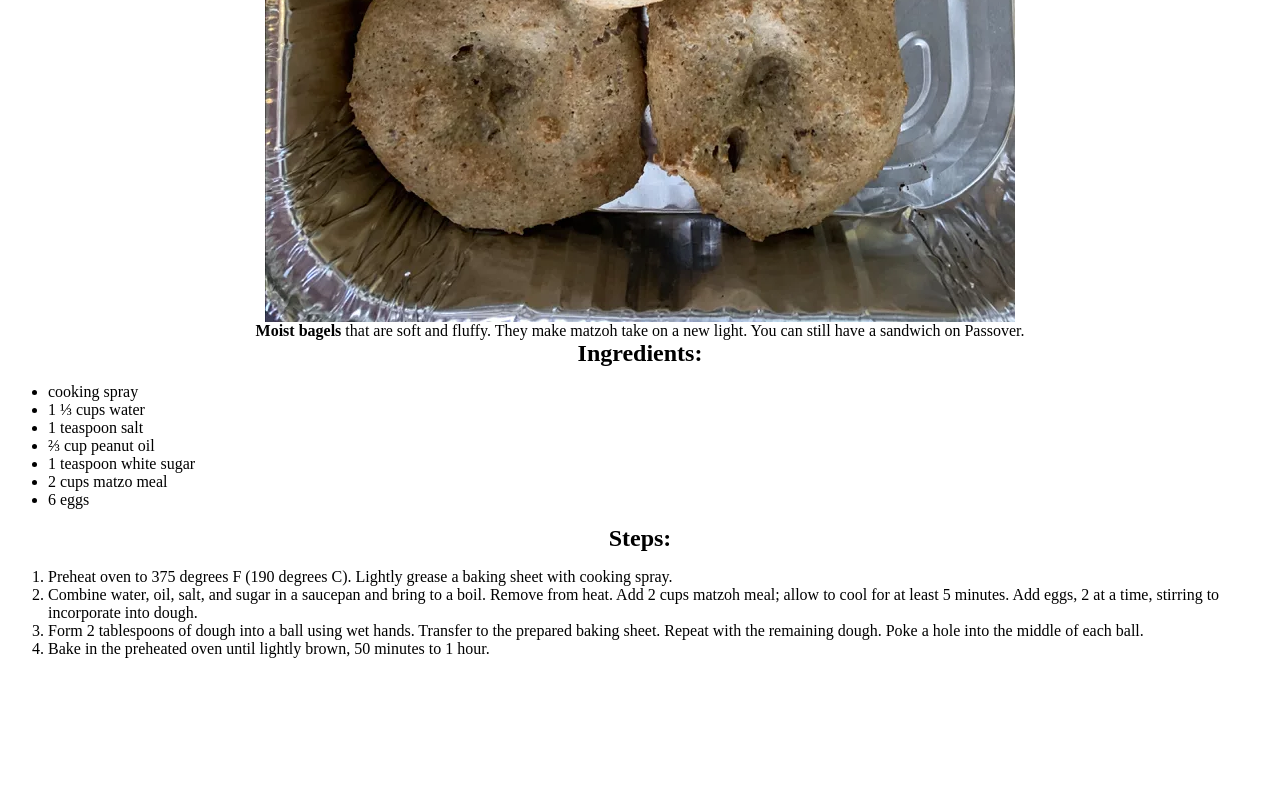
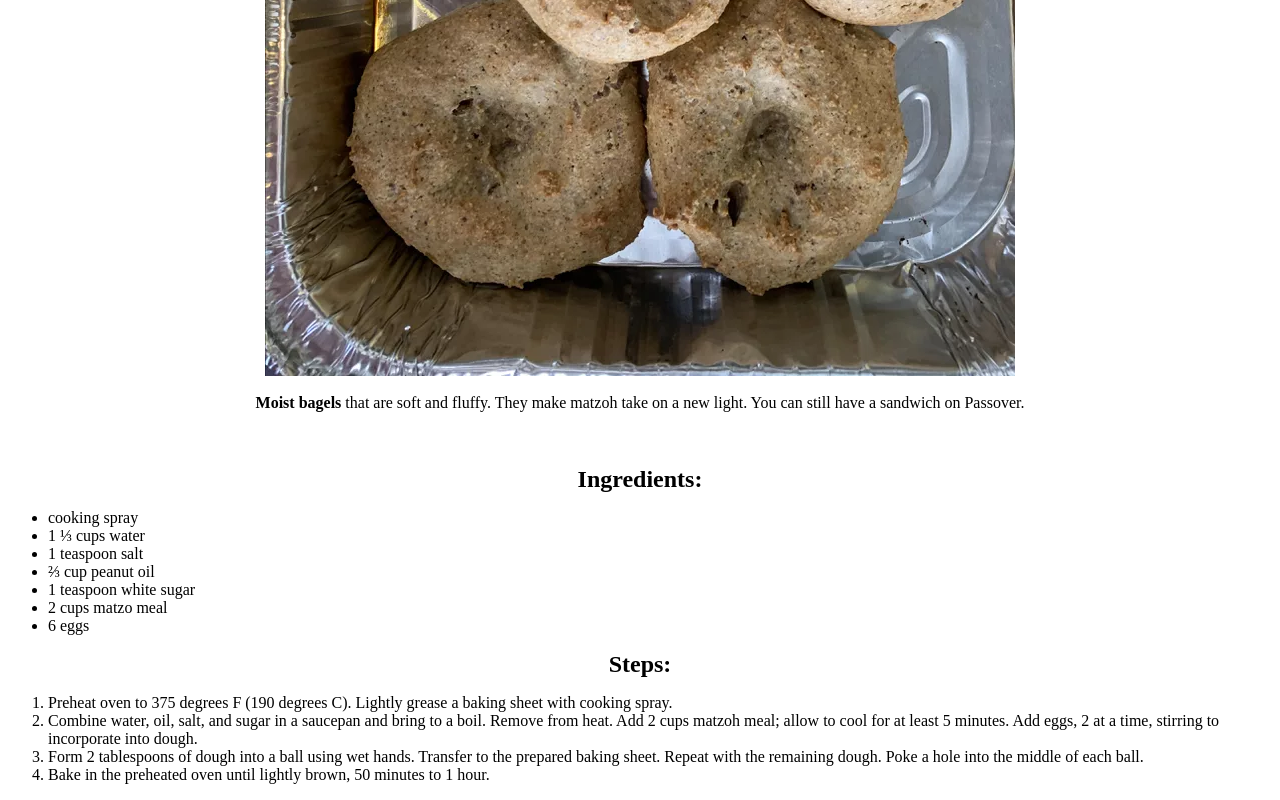
Before and after one commit to JoelJ-500/odin-recipies, a plain HTML site: page recipies/bagels.html in a window 1280 px wide. Shown: the part 723-1523 px from the top of the page. Before the commit the page ends 1397 px from the top, so only its background shows below. Drawn offline with Linux system fonts and the light colour scheme.

Commit message:
Add styling to bagels page

```diff
--- a/recipies/bagels.html
+++ b/recipies/bagels.html
@@ -7,14 +7,21 @@
     </head>
 
     <body>
+        <div class="header">
             <h1>Moist Passover Bagel</h1>
+        </div>
 
+        <br><br><br>
         <img src="../images/bagel.webp" alt="Fresh out of oven bagels">
+        <br>
 
-        <p> <strong>Moist bagels</strong> that are soft and fluffy.
+        <p id="caption"> <strong>Moist bagels</strong> that are soft and fluffy.
             They make matzoh take on a new light.
             You can still have a sandwich on Passover.</p>
 
+        <br><br><br>
+
+        <div id="ing">
             <h2>Ingredients:</h2>
             <ul>
                 <li>cooking spray</li>
@@ -25,7 +32,9 @@
                 <li>2 cups matzo meal</li>
                 <li>6 eggs</li>
             </ul>
+        </div>
 
+        <div id="steps">
             <h2>Steps:</h2>
             <ol>
                 <li>Preheat oven to 375 degrees F (190 degrees C). Lightly grease a baking sheet with cooking spray. </li>
@@ -35,6 +44,7 @@
                     Repeat with the remaining dough. Poke a hole into the middle of each ball. </li>
                 <li> Bake in the preheated oven until lightly brown, 50 minutes to 1 hour. </li>
             </ol>
+        </div>
 
     </body>
 </html>
```
Lines whose indentation alone changed are shown as unchanged.
